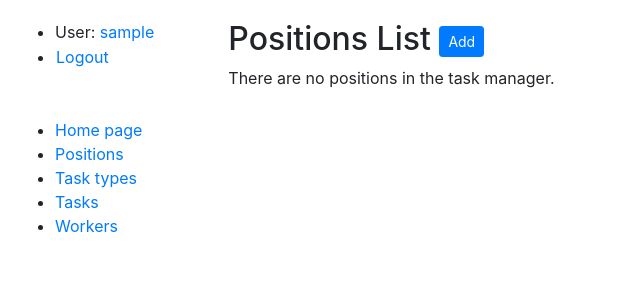
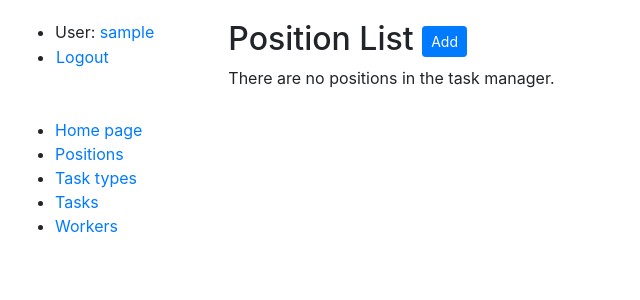
Before and after one commit to olessh/it-company-task-manager, a Django app: page /positions/ in a window 1280 px wide. Shown: the top 300 px of the page, without its empty margins (0-640 px from the left). Run offline with Django 5.2, Linux system fonts and the light colour scheme; the visitor is signed in with stand-in values (Sample User, id 1); data that the repository does not hold is empty.

Commit message:
Rename title position list and task type list

```diff
--- a/templates/task_manager/position_list.html
+++ b/templates/task_manager/position_list.html
@@ -1,6 +1,6 @@
 {% extends "base.html" %}
 {% block content %}
-  <h2>Positions List
+  <h2>Position List
     <a href = "{% url 'task_manager:position-create' %}" class="btn btn-primary btn-sm">Add</a>
   </h2>
   {% if position_list %}
--- a/templates/task_manager/task_type_list.html
+++ b/templates/task_manager/task_type_list.html
@@ -1,6 +1,6 @@
 {% extends "base.html" %}
 {% block content %}
-  <h2>Task Types List
+  <h2>Task Type List
     <a href = "{% url 'task_manager:task-type-create' %}" class="btn btn-primary btn-sm">Add</a>
   </h2>
   {% if task_type_list%}
```
